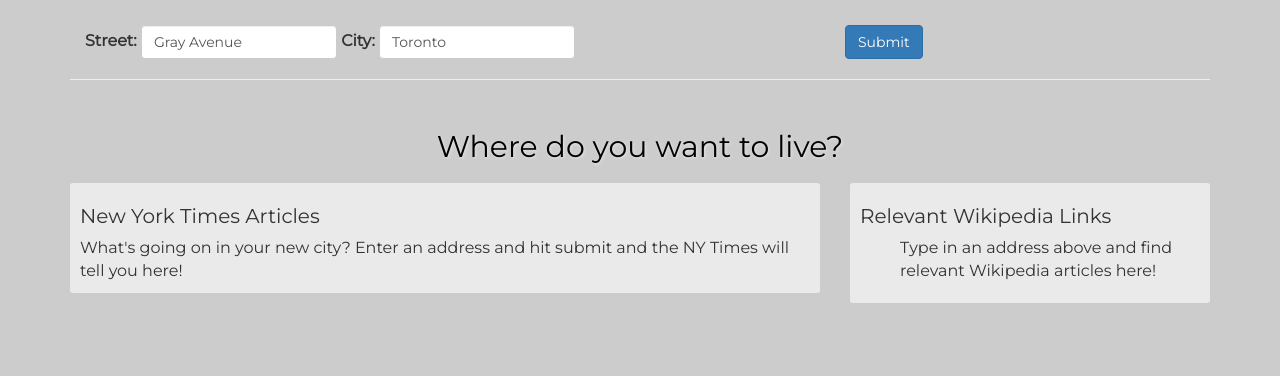
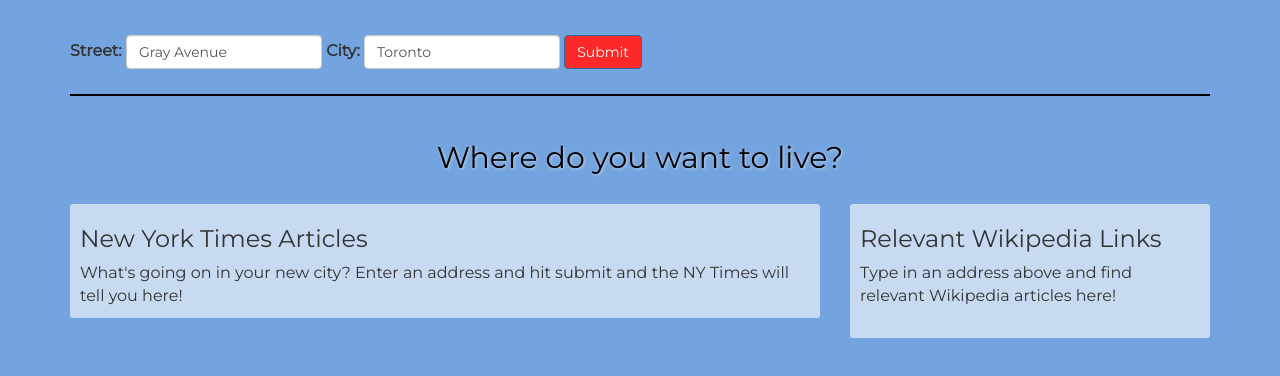
Before and after one commit to AlonsoGD/06-Course-project5-Intro-to-Ajax-Udacity, a plain HTML site: page index.html in a window 1280 px wide. Drawn offline with nearby package versions, Linux system fonts and the light colour scheme.

Commit message:
End the bootstrap layout

```diff
--- a/css/style.css
+++ b/css/style.css
@@ -3,7 +3,7 @@
     font-family: 'Montserrat', sans-serif;
     font-size: 12pt;
     margin: auto;
-    background-color: #CCC;
+    background-color: rgb(116, 164, 223);
     background-image: ;
     background-position: top;
     background-repeat: no-repeat;
@@ -15,12 +15,18 @@
     color: blue;
 }
 
-h3 {
-    font-size: 20px;
+input {
+    margin: 10px 0px;
+}
+
+.btn {
+    background-color: rgb(253, 40, 40)
 }
 
 .form-container {
-    padding: 15px;
+    margin: 15px;
+    padding-bottom: 15px;
+    border-bottom: 2px solid black;
 }
 
 .bgimg {
@@ -42,6 +48,7 @@
     padding: 2px 10px 10px 10px;
     background-color: rgba(255,255,255,0.6);
     border-radius: 3px;
+    margin-top: 10px;
 }
 /*
 .nytimes-container {
--- a/index.html
+++ b/index.html
@@ -20,19 +20,13 @@
 <body class="container">
     <div class="row">
         <form id="form-container" class="form-container form-inline">
-            <div class="col-md-8">
-                <label for="street">Street: </label>
-                <input class="form-control" type="text" id="street" value="Gray Avenue">
-                <label for="city">City: </label>
-                <input class="form-control" type="text" id="city" value="Toronto">
-            </div>
-            <div class="col-md-1">
-                <button id="submit-btn" class="btn btn-primary">Submit</button>
-            </div>
+            <label for="street">Street: </label>
+            <input class="form-control" type="text" id="street" value="Gray Avenue">
+            <label for="city">City: </label>
+            <input class="form-control m-2" type="text" id="city" value="Toronto">
+            <button id="submit-btn" class="btn btn-primary mt-2">Submit</button>
         </form>
     </div>
-
-    <hr>
 
     <div class="row">
         <h2 id="greeting" class="greeting text-center">Where do you want to live?</h2>
@@ -50,7 +44,7 @@
         <div class="col-md-4">
             <div class="wikipedia-container">
                 <h3 id="wikipedia-header">Relevant Wikipedia Links</h3>
-                <ul id="wikipedia-links list-group">Type in an address above and find relevant Wikipedia articles here!</ul>
+                <ul id="wikipedia-links" class="list-group">Type in an address above and find relevant Wikipedia articles here!</ul>
             </div>
         </div>
     </div>
```
